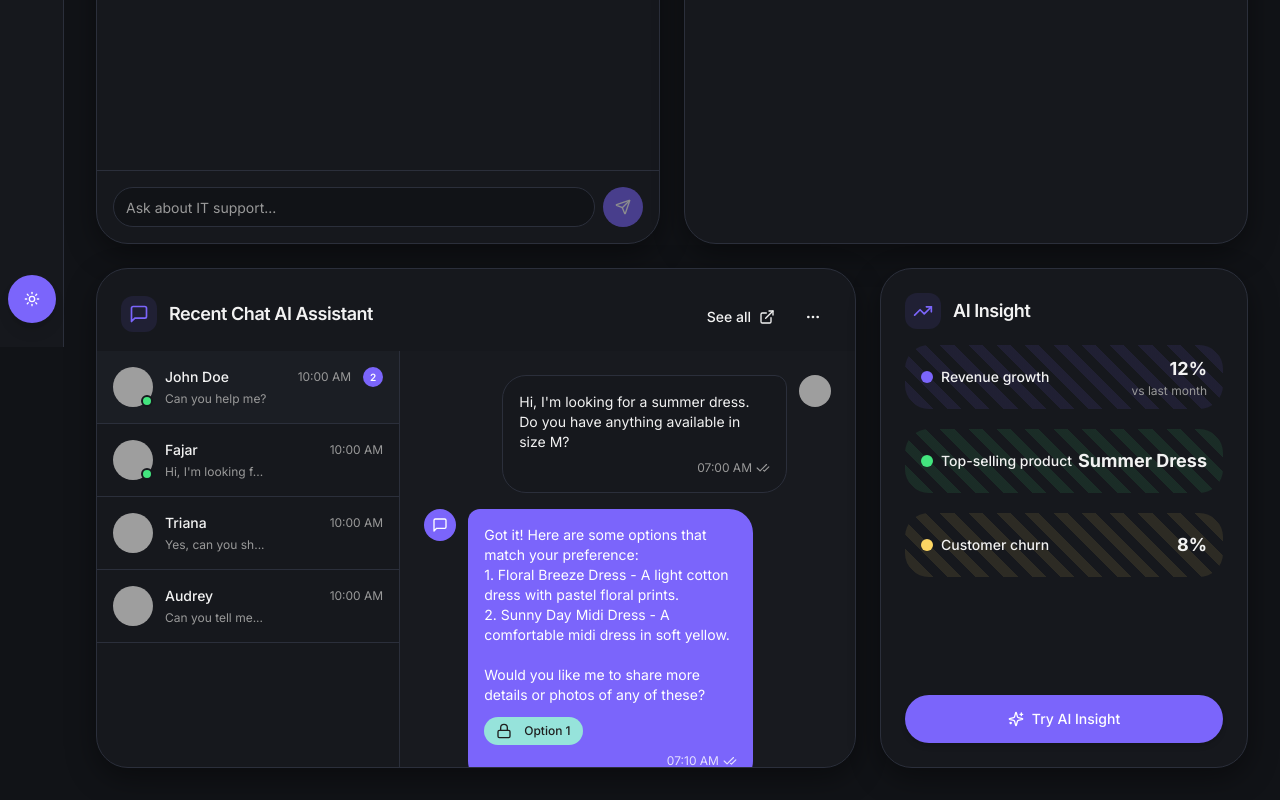
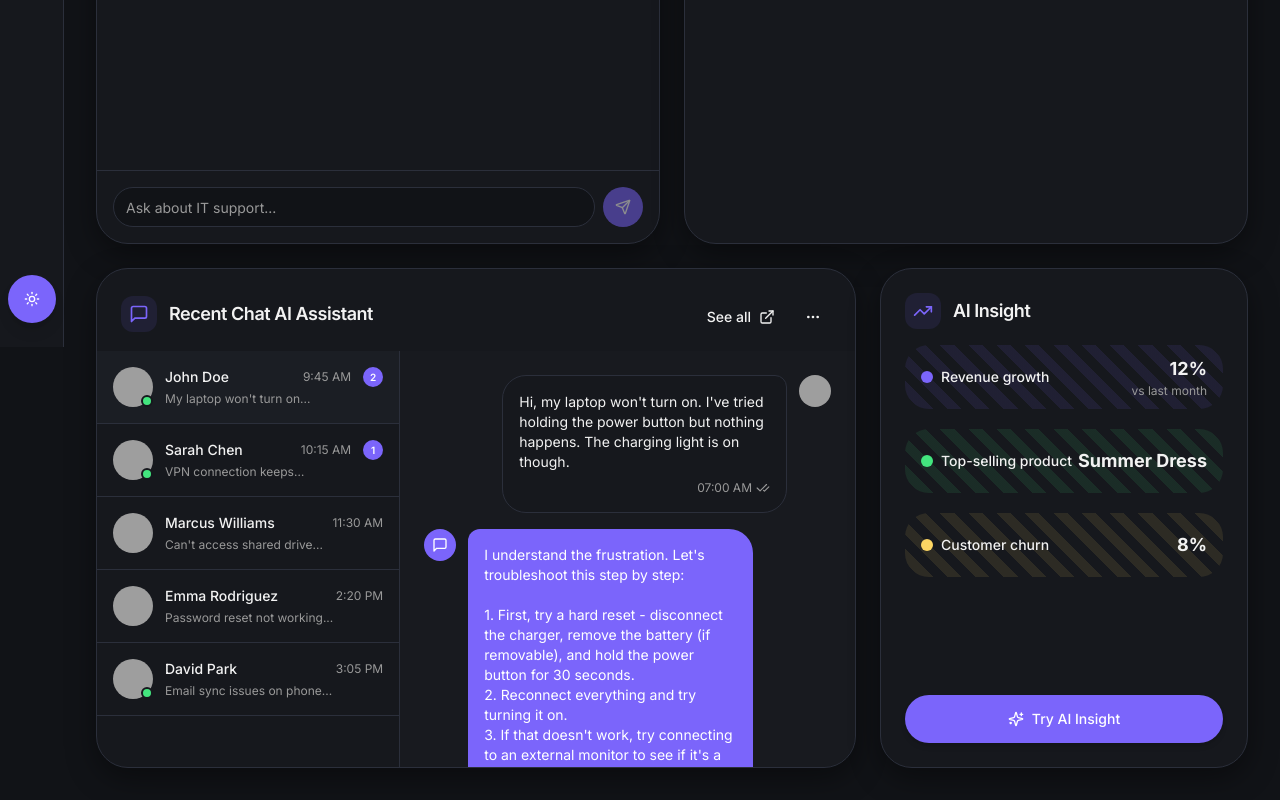
Before and after one commit to matejcotic02/querybot-ai-assist, a React (Vite) app: page /app in a window 1280 px wide. Shown: the part 453-1253 px from the top of the page. Built offline with nearby package versions, Linux system fonts and the light colour scheme; grey boxes are pictures that could not be loaded; the HTML template or start-up script is replaced by a standard one.

Commit message:
feat: Update Recent Chat AI Assistant

```diff
--- a/src/components/dashboard/RecentChatPanel.tsx
+++ b/src/components/dashboard/RecentChatPanel.tsx
@@ -10,44 +10,55 @@ const conversations = [
     id: 1,
     name: "John Doe",
     avatar: "https://api.dicebear.com/7.x/avataaars/svg?seed=John",
-    message: "Can you help me?",
-    userMessage: "Hi, I'm looking for a summer dress. Do you have anything available in size M?",
-    botResponse: "Got it! Here are some options that match your preference:\n1. Floral Breeze Dress - A light cotton dress with pastel floral prints.\n2. Sunny Day Midi Dress - A comfortable midi dress in soft yellow.\n\nWould you like me to share more details or photos of any of these?",
-    time: "10:00 AM",
+    message: "My laptop won't turn on...",
+    userMessage: "Hi, my laptop won't turn on. I've tried holding the power button but nothing happens. The charging light is on though.",
+    botResponse: "I understand the frustration. Let's troubleshoot this step by step:\n\n1. First, try a hard reset - disconnect the charger, remove the battery (if removable), and hold the power button for 30 seconds.\n2. Reconnect everything and try turning it on.\n3. If that doesn't work, try connecting to an external monitor to see if it's a display issue.\n\nHave you noticed any unusual behavior before this happened?",
+    time: "9:45 AM",
     status: "online",
     unread: 2
   },
   {
     id: 2,
-    name: "Fajar",
-    avatar: "https://api.dicebear.com/7.x/avataaars/svg?seed=Fajar",
-    message: "Hi, I'm looking f...",
-    userMessage: "",
-    botResponse: "",
-    time: "10:00 AM",
+    name: "Sarah Chen",
+    avatar: "https://api.dicebear.com/7.x/avataaars/svg?seed=Sarah",
+    message: "VPN connection keeps dropping...",
+    userMessage: "The VPN keeps disconnecting every few minutes. It's making it impossible to work from home.",
+    botResponse: "I can help you fix the VPN connectivity issues. This is usually caused by:\n\n1. Network instability\n2. VPN client needs updating\n3. Firewall settings\n\nLet's start by updating your VPN client to the latest version. Can you tell me which VPN software you're using?",
+    time: "10:15 AM",
     status: "online",
-    unread: 0
+    unread: 1
   },
   {
     id: 3,
-    name: "Triana",
-    avatar: "https://api.dicebear.com/7.x/avataaars/svg?seed=Triana",
-    message: "Yes, can you sh...",
+    name: "Marcus Williams",
+    avatar: "https://api.dicebear.com/7.x/avataaars/svg?seed=Marcus",
+    message: "Can't access shared drive...",
     userMessage: "",
     botResponse: "",
-    time: "10:00 AM",
+    time: "11:30 AM",
     status: "offline",
     unread: 0
   },
   {
     id: 4,
-    name: "Audrey",
-    avatar: "https://api.dicebear.com/7.x/avataaars/svg?seed=Audrey",
-    message: "Can you tell me...",
+    name: "Emma Rodriguez",
+    avatar: "https://api.dicebear.com/7.x/avataaars/svg?seed=Emma",
+    message: "Password reset not working...",
     userMessage: "",
     botResponse: "",
-    time: "10:00 AM",
+    time: "2:20 PM",
     status: "offline",
+    unread: 0
+  },
+  {
+    id: 5,
+    name: "David Park",
+    avatar: "https://api.dicebear.com/7.x/avataaars/svg?seed=David",
+    message: "Email sync issues on phone...",
+    userMessage: "",
+    botResponse: "",
+    time: "3:05 PM",
+    status: "online",
     unread: 0
   },
 ];
```
